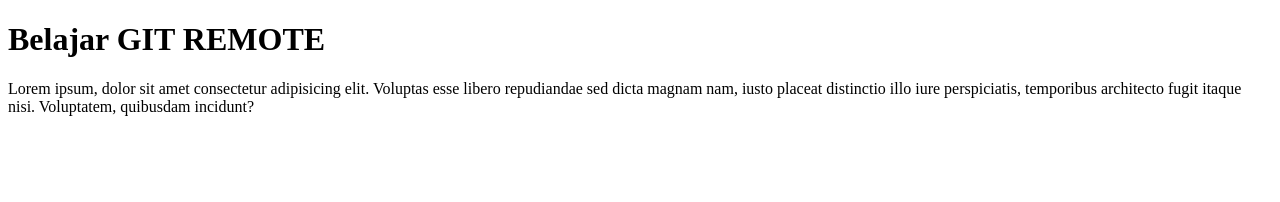
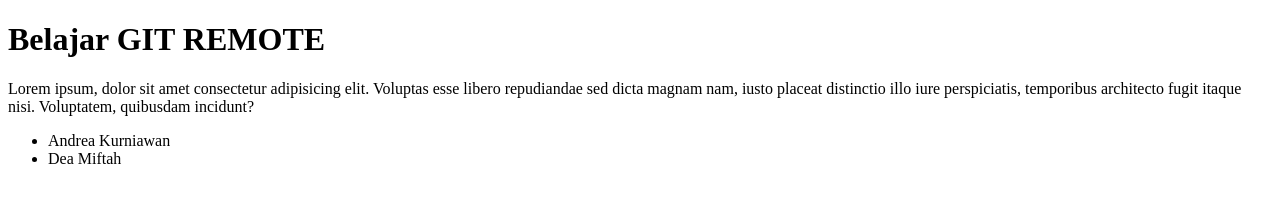
Before and after one commit to KurniDre/dre-test-remote, a plain HTML site: page index.html in a window 1280 px wide. Drawn offline with Linux system fonts and the light colour scheme.

Commit message:
menambahkan list

```diff
--- a/index.html
+++ b/index.html
@@ -13,6 +13,10 @@
     <p>Lorem ipsum, dolor sit amet consectetur adipisicing elit. Voluptas esse libero repudiandae sed dicta magnam nam,
         iusto placeat distinctio illo iure perspiciatis, temporibus architecto fugit itaque nisi. Voluptatem, quibusdam
         incidunt?</p>
+    <ul>
+        <li>Andrea Kurniawan</li>
+        <li>Dea Miftah</li>
+    </ul>
 </body>
 
 </html>
```
